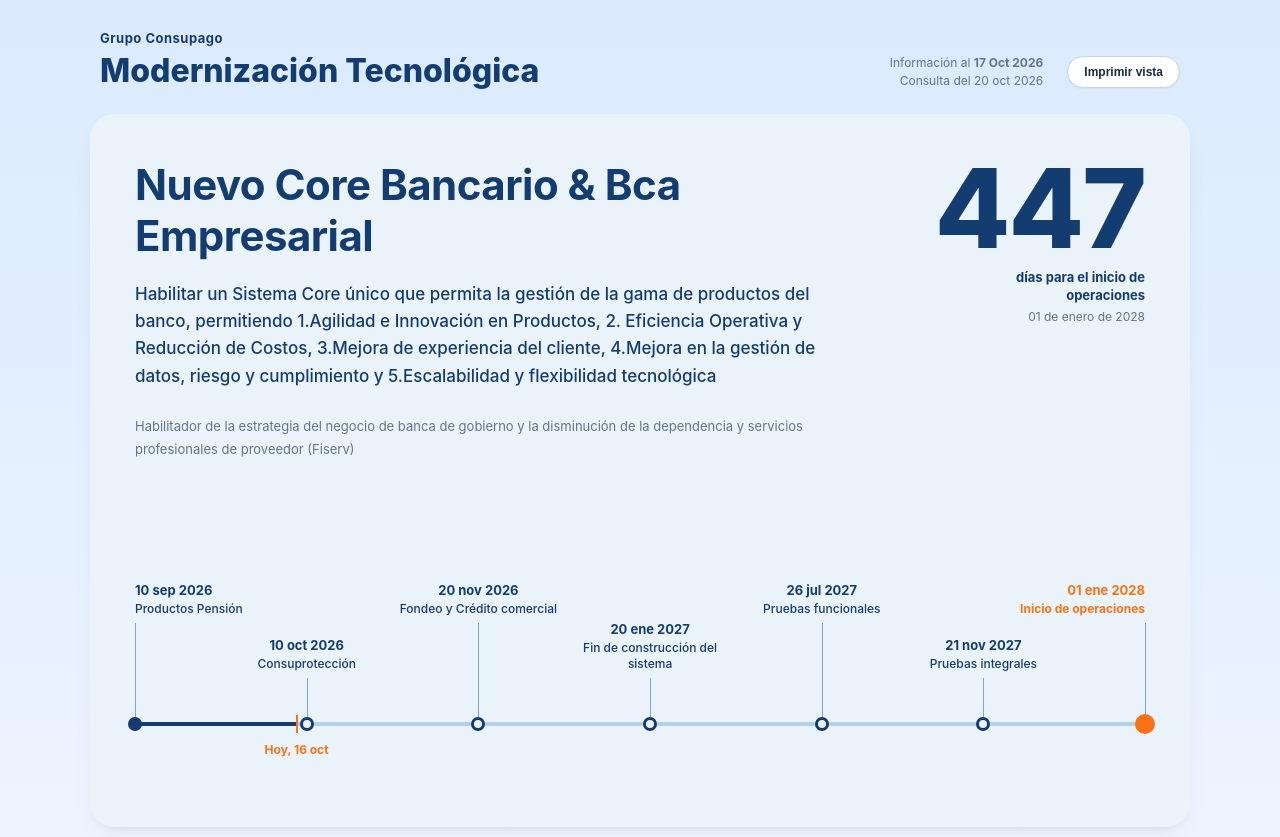
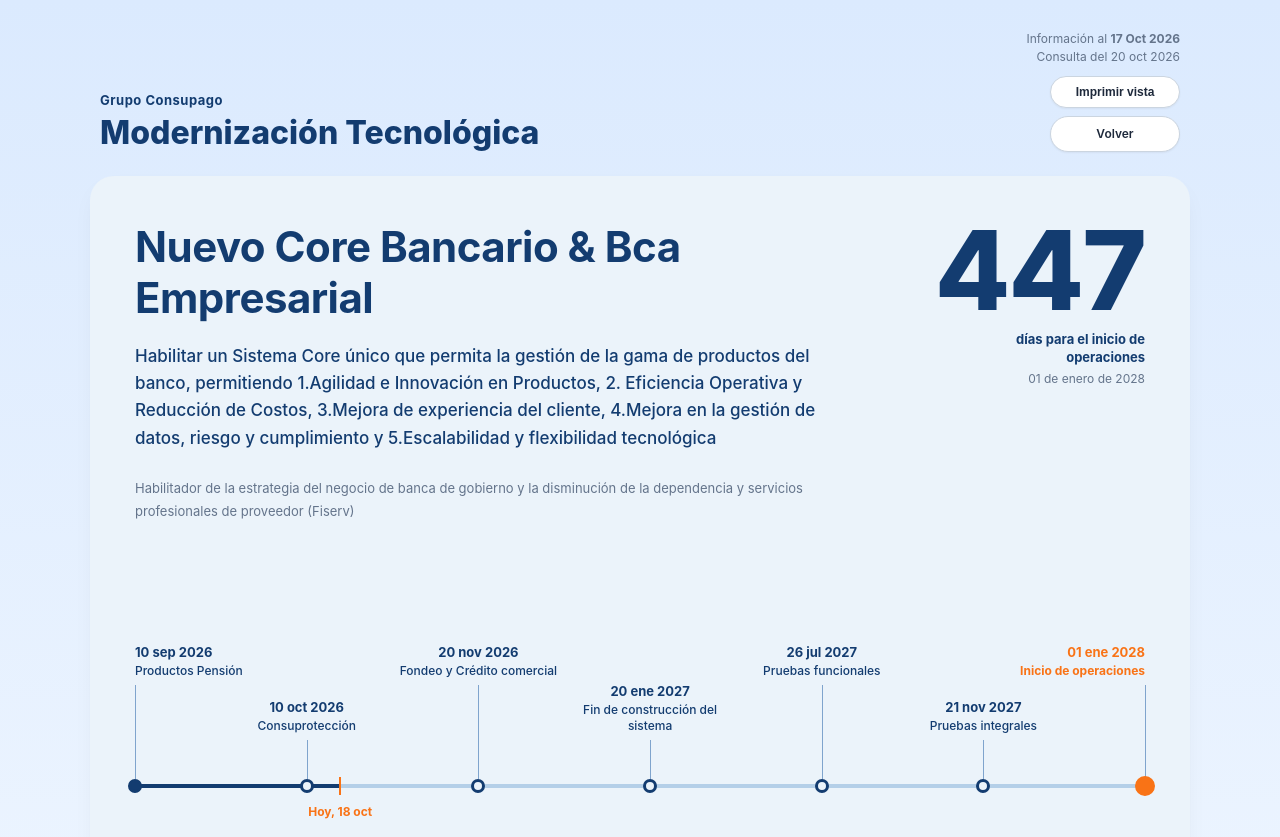
Before and after one commit to M878mo/Completo, a plain HTML site: page descriptiva-nuevo-core-bancario-bca-empresarial.html in a window 1280 px wide. Shown: the top 837 px of the page. Drawn offline with Linux system fonts and the light colour scheme.

Commit message:
Refactor layout and update timeline markers

```diff
--- a/descriptiva-nuevo-core-bancario-bca-empresarial.html
+++ b/descriptiva-nuevo-core-bancario-bca-empresarial.html
@@ -63,17 +63,29 @@
             margin: 5px 0 0 0;
         }
 
+        /* Bloque derecho: texto de fechas y, debajo, los botones alineados a la derecha */
         .header-meta {
             display: flex;
-            align-items: center;
-            gap: 24px;
+            flex-direction: column;
+            align-items: flex-end;
+            gap: 10px;
             font-size: 12px;
             color: var(--text-muted);
             text-align: right;
             line-height: 1.5;
         }
 
-        .btn-print {
+        .header-actions {
+            display: flex;
+            flex-direction: column;
+            align-items: flex-end;
+            gap: 8px;
+        }
+
+        .btn-action {
+            display: block;
+            width: 130px;
+            text-align: center;
             background-color: white;
             border: 1px solid #cbd5e0;
             padding: 8px 16px;
@@ -82,11 +94,13 @@
             font-size: 12px;
             color: var(--text-dark);
             font-weight: 600;
+            text-decoration: none;
             box-shadow: 0 1px 2px rgba(0,0,0,0.05);
             transition: all 0.2s;
+            box-sizing: border-box;
         }
 
-        .btn-print:hover {
+        .btn-action:hover {
             background-color: #f8fafc;
             border-color: #94a3b8;
         }
@@ -185,7 +199,7 @@
             z-index: 1;
         }
 
-        /* Línea de progreso real */
+        /* Línea de progreso real (su ancho se ajusta a "hoy" con el script) */
         .timeline-progress {
             position: absolute;
             top: 200px;
@@ -207,7 +221,7 @@
             z-index: 3;
         }
 
-        /* Cada nodo ocupa la altura completa, y su posición horizontal la define el style inline (left: X%) */
+        /* Cada nodo ocupa la altura completa; su posición horizontal la define el style inline (left: X%) */
         .timeline-node {
             position: absolute;
             top: 0;
@@ -309,7 +323,7 @@
             font-weight: 500;
         }
 
-        /* Marcador de fecha actual ("Hoy"), debajo de la línea */
+        /* Marcador de fecha actual ("Hoy"), debajo de la línea; su posición la ajusta el script */
         .timeline-marker-today {
             position: absolute;
             left: 16%;
@@ -405,7 +419,10 @@
                     Información al <strong>17 Oct 2026</strong><br>
                     Consulta del 20 oct 2026
                 </div>
-                <button class="btn-print" onclick="window.print()">Imprimir vista</button>
+                <div class="header-actions">
+                    <button class="btn-action" onclick="window.print()">Imprimir vista</button>
+                    <a class="btn-action" href="index.html">Volver</a>
+                </div>
             </div>
         </header>
 
@@ -437,12 +454,12 @@
 
                 <div class="timeline-marker-today">
                     <div class="today-indicator-line"></div>
-                    <div class="today-label-box">Hoy, 16 oct</div>
+                    <div class="today-label-box">Hoy</div>
                 </div>
 
                 <div class="timeline-nodes">
 
-                    <div class="timeline-node" style="left: 0%;">
+                    <div class="timeline-node" data-fecha="2026-09-10" style="left: 0%;">
                         <div class="node-stem high"></div>
                         <div class="node-info high align-start">
                             <div class="node-date-box">10 sep 2026</div>
@@ -451,7 +468,7 @@
                         <div class="node-dot filled"></div>
                     </div>
 
-                    <div class="timeline-node" style="left: 17%;">
+                    <div class="timeline-node" data-fecha="2026-10-10" style="left: 17%;">
                         <div class="node-stem low"></div>
                         <div class="node-info low">
                             <div class="node-date-box">10 oct 2026</div>
@@ -460,7 +477,7 @@
                         <div class="node-dot"></div>
                     </div>
 
-                    <div class="timeline-node" style="left: 34%;">
+                    <div class="timeline-node" data-fecha="2026-11-20" style="left: 34%;">
                         <div class="node-stem high"></div>
                         <div class="node-info high">
                             <div class="node-date-box">20 nov 2026</div>
@@ -469,7 +486,7 @@
                         <div class="node-dot"></div>
                     </div>
 
-                    <div class="timeline-node" style="left: 51%;">
+                    <div class="timeline-node" data-fecha="2027-01-20" style="left: 51%;">
                         <div class="node-stem low"></div>
                         <div class="node-info low">
                             <div class="node-date-box">20 ene 2027</div>
@@ -478,7 +495,7 @@
                         <div class="node-dot"></div>
                     </div>
 
-                    <div class="timeline-node" style="left: 68%;">
+                    <div class="timeline-node" data-fecha="2027-07-26" style="left: 68%;">
                         <div class="node-stem high"></div>
                         <div class="node-info high">
                             <div class="node-date-box">26 jul 2027</div>
@@ -487,7 +504,7 @@
                         <div class="node-dot"></div>
                     </div>
 
-                    <div class="timeline-node" style="left: 84%;">
+                    <div class="timeline-node" data-fecha="2027-11-21" style="left: 84%;">
                         <div class="node-stem low"></div>
                         <div class="node-info low">
                             <div class="node-date-box">21 nov 2027</div>
@@ -496,7 +513,7 @@
                         <div class="node-dot"></div>
                     </div>
 
-                    <div class="timeline-node" style="left: 100%;">
+                    <div class="timeline-node" data-fecha="2028-01-01" style="left: 100%;">
                         <div class="node-stem high"></div>
                         <div class="node-info high align-end">
                             <div class="node-date-box" style="color: var(--accent-orange);">01 ene 2028</div>
@@ -529,5 +546,67 @@
 
     </div>
 
+    <script>
+    /* "Hoy" dinámico: usa la fecha actual en zona horaria de Ciudad de México.
+       Ubica el marcador y la barra de avance entre las fechas de los nodos. */
+    (function () {
+        var MESES = ['ene', 'feb', 'mar', 'abr', 'may', 'jun', 'jul', 'ago', 'sep', 'oct', 'nov', 'dic'];
+        var nodos = document.querySelectorAll('.timeline-node[data-fecha]');
+        var marcador = document.querySelector('.timeline-marker-today');
+        var etiqueta = document.querySelector('.today-label-box');
+        var avance = document.querySelector('.timeline-progress');
+
+        if (!nodos.length || !marcador || !etiqueta || !avance) return;
+
+        // Fecha de hoy en zona horaria de México, como { y, m, d }
+        function fechaHoy() {
+            var partes = new Intl.DateTimeFormat('en-US', {
+                timeZone: 'America/Mexico_City',
+                year: 'numeric', month: 'numeric', day: 'numeric'
+            }).formatToParts(new Date());
+            var v = {};
+            partes.forEach(function (p) { v[p.type] = parseInt(p.value, 10); });
+            return v;
+        }
+
+        // Convierte a número de días para poder comparar y restar fechas
+        function diasDesde(y, m, d) {
+            return Date.UTC(y, m - 1, d) / 86400000;
+        }
+
+        var puntos = [];
+        nodos.forEach(function (n) {
+            var p = n.getAttribute('data-fecha').split('-');
+            puntos.push({
+                dias: diasDesde(+p[0], +p[1], +p[2]),
+                pos: parseFloat(n.style.left)
+            });
+        });
+
+        var h = fechaHoy();
+        var hoy = diasDesde(h.year, h.month, h.day);
+        var posicion;
+
+        if (hoy <= puntos[0].dias) {
+            posicion = puntos[0].pos;
+        } else if (hoy >= puntos[puntos.length - 1].dias) {
+            posicion = puntos[puntos.length - 1].pos;
+        } else {
+            posicion = puntos[0].pos;
+            for (var i = 0; i < puntos.length - 1; i++) {
+                var a = puntos[i], b = puntos[i + 1];
+                if (hoy >= a.dias && hoy <= b.dias) {
+                    posicion = a.pos + ((hoy - a.dias) / (b.dias - a.dias)) * (b.pos - a.pos);
+                    break;
+                }
+            }
+        }
+
+        marcador.style.left = posicion + '%';
+        avance.style.width = posicion + '%';
+        etiqueta.textContent = 'Hoy, ' + h.day + ' ' + MESES[h.month - 1];
+    })();
+    </script>
+
 </body>
 </html>
```
